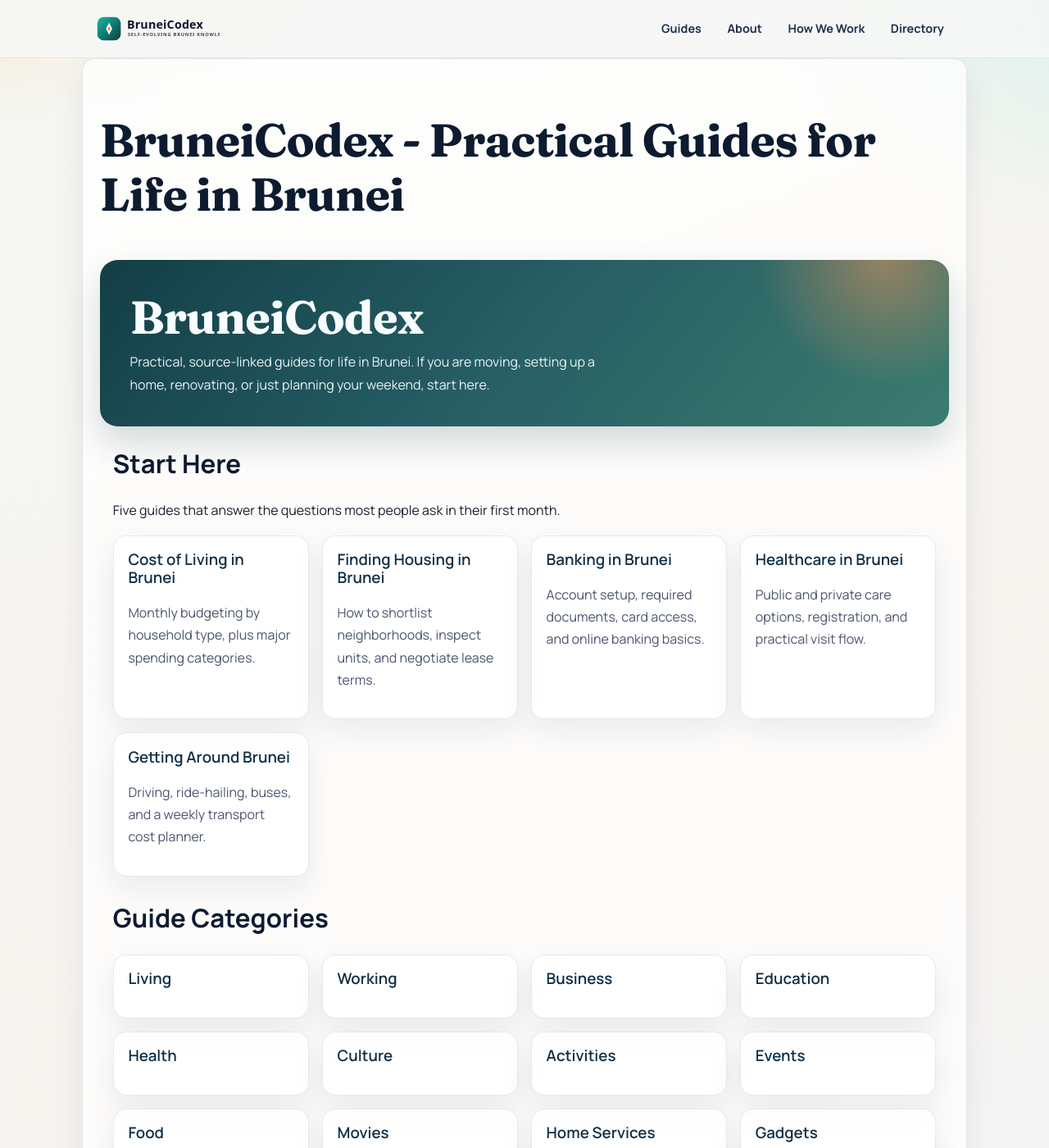
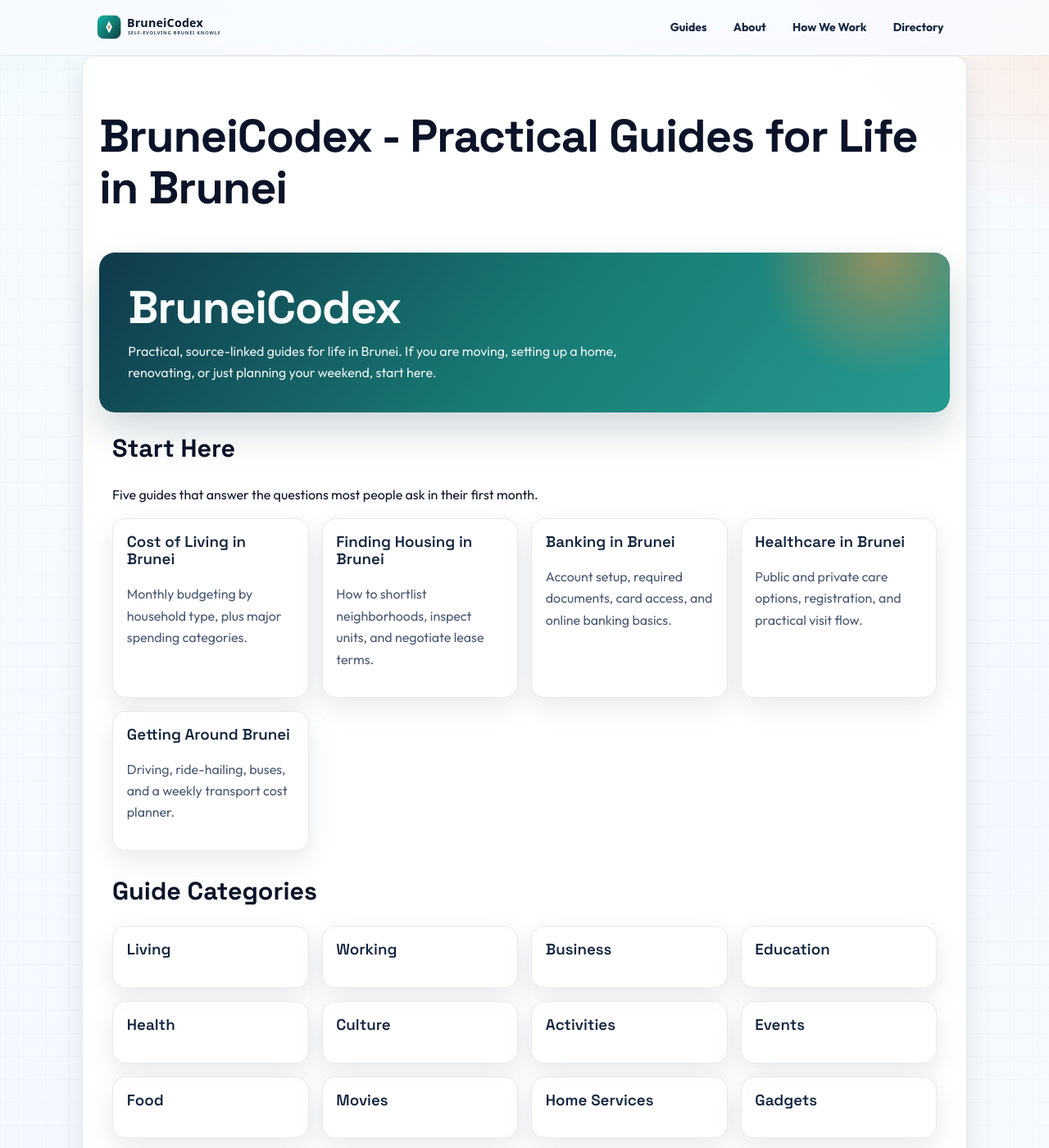
Before and after one commit to legendteddy/brunei-codex, a Jekyll site: the page built from index.md, in a window 1280 px wide and 1400 px high. Shown: the whole window at 82% size. Built offline with Jekyll 4.4.1, drawn with Linux system fonts in a browser that asks for light colours.

Commit message:
Refresh site design to modern BruneiCodex visual style

```diff
--- a/assets/css/site.css
+++ b/assets/css/site.css
@@ -1,19 +1,19 @@
-@import url("https://fonts.googleapis.com/css2?family=Manrope:wght@400;500;600;700;800&family=Fraunces:opsz,wght@9..144,600;9..144,700&display=swap");
+@import url("https://fonts.googleapis.com/css2?family=Outfit:wght@400;500;600;700;800&family=Space+Grotesk:wght@500;600;700&display=swap");
 
 :root {
-  --bg: #f8f8f2;
-  --ink: #1a1f2b;
-  --muted: #4b566d;
-  --line: #d8dbe5;
-  --surface: rgba(255, 255, 255, 0.72);
+  --bg: #f6fbff;
+  --ink: #0f172a;
+  --muted: #4a5b75;
+  --line: #d6e0ee;
+  --surface: rgba(255, 255, 255, 0.88);
   --surface-strong: #ffffff;
-  --brand-deep: #0f3d3e;
-  --brand: #176b64;
-  --brand-soft: #d7efe8;
-  --accent: #d56a3f;
-  --footer: #182637;
+  --brand-deep: #083344;
+  --brand: #0f766e;
+  --brand-soft: #ddf8f1;
+  --accent: #f97316;
+  --footer: #0b1220;
   --radius: 1rem;
-  --shadow: 0 14px 38px rgba(13, 24, 45, 0.08);
+  --shadow: 0 12px 34px rgba(8, 23, 43, 0.09);
 }
 
 *,
@@ -30,12 +30,12 @@ body {
 body {
   margin: 0;
   color: var(--ink);
-  font-family: "Manrope", "Avenir Next", "Segoe UI", sans-serif;
-  line-height: 1.7;
+  font-family: "Outfit", "Segoe UI", sans-serif;
+  line-height: 1.65;
   background:
-    radial-gradient(1200px 560px at -15% -10%, #f9dfc3 0%, transparent 60%),
-    radial-gradient(900px 500px at 115% 0%, #d7efe8 0%, transparent 58%),
-    linear-gradient(160deg, #f5f7f3 0%, #f7f3ef 65%, #f4f6f8 100%);
+    radial-gradient(900px 480px at -10% -8%, #dffaf5 0%, transparent 62%),
+    radial-gradient(760px 420px at 110% 2%, #fde9db 0%, transparent 58%),
+    linear-gradient(160deg, #f7fbff 0%, #f4f9ff 68%, #f7fafc 100%);
 }
 
 body::before {
@@ -43,9 +43,10 @@ body::before {
   position: fixed;
   inset: 0;
   z-index: -1;
-  opacity: 0.34;
-  background-image: radial-gradient(#cfd6e0 0.7px, transparent 0.7px);
-  background-size: 18px 18px;
+  opacity: 0.22;
+  background-image: linear-gradient(to right, rgba(45, 74, 110, 0.07) 1px, transparent 1px),
+    linear-gradient(to bottom, rgba(45, 74, 110, 0.07) 1px, transparent 1px);
+  background-size: 28px 28px;
   pointer-events: none;
 }
 
@@ -59,19 +60,19 @@ a {
 h1,
 h2,
 h3 {
-  color: #0d1b30;
-  line-height: 1.18;
+  color: #0b1328;
+  line-height: 1.14;
+  font-family: "Space Grotesk", "Outfit", sans-serif;
 }
 
 h1 {
-  font-family: "Fraunces", "Times New Roman", serif;
-  font-size: clamp(2rem, 4.4vw, 3.7rem);
-  letter-spacing: -0.015em;
+  font-size: clamp(2rem, 4.4vw, 3.5rem);
+  letter-spacing: -0.02em;
 }
 
 h2 {
   margin-top: 0;
-  font-size: clamp(1.35rem, 2.6vw, 1.95rem);
+  font-size: clamp(1.35rem, 2.6vw, 1.9rem);
 }
 
 .shell {
@@ -85,8 +86,8 @@ h2 {
   top: 0;
   z-index: 50;
   backdrop-filter: blur(12px);
-  background: color-mix(in srgb, #f7f8f7 80%, transparent);
-  border-bottom: 1px solid rgba(24, 43, 68, 0.08);
+  background: color-mix(in srgb, #f8fbff 84%, transparent);
+  border-bottom: 1px solid rgba(18, 38, 64, 0.08);
 }
 
 .nav-inner {
@@ -94,16 +95,19 @@ h2 {
   justify-content: space-between;
   align-items: center;
   gap: 1rem;
-  padding: 0.9rem 1rem;
+  padding: 0.85rem 1rem;
 }
 
 .brand {
-  color: #0e2038;
-  text-decoration: none;
-  font-size: 1.05rem;
-  font-weight: 800;
-  letter-spacing: 0.09em;
-  text-transform: uppercase;
+  display: inline-flex;
+  align-items: center;
+  gap: 0.5rem;
+}
+
+.brand-logo {
+  height: 38px;
+  width: auto;
+  display: block;
 }
 
 .nav-links {
@@ -113,46 +117,45 @@ h2 {
 }
 
 .nav-links a {
-  color: #20304b;
+  color: #15263f;
   text-decoration: none;
   font-weight: 700;
-  font-size: 0.9rem;
-  padding: 0.45rem 0.7rem;
+  font-size: 0.88rem;
+  padding: 0.45rem 0.72rem;
   border-radius: 999px;
   border: 1px solid transparent;
-  transition: border-color 0.22s ease, background-color 0.22s ease, transform 0.22s ease;
+  transition: border-color 0.2s ease, background-color 0.2s ease, transform 0.2s ease;
 }
 
 .nav-links a:hover {
-  border-color: rgba(26, 58, 86, 0.2);
-  background: rgba(255, 255, 255, 0.72);
+  border-color: rgba(23, 79, 102, 0.25);
+  background: rgba(255, 255, 255, 0.8);
   transform: translateY(-1px);
 }
 
 main {
-  animation: page-enter 0.62s ease-out;
+  animation: page-enter 0.56s ease-out;
 }
 
 .hero {
   position: relative;
   margin: 2.1rem auto 1.7rem;
-  padding: clamp(1.4rem, 3vw, 2.3rem);
-  color: #f7fbff;
-  border-radius: 1.35rem;
-  background:
-    linear-gradient(130deg, rgba(12, 56, 65, 0.97) 0%, rgba(26, 85, 92, 0.95) 48%, rgba(52, 118, 105, 0.96) 100%);
-  box-shadow: 0 20px 40px rgba(18, 49, 66, 0.18);
+  padding: clamp(1.35rem, 3vw, 2.2rem);
+  color: #f8fcff;
+  border-radius: 1.2rem;
+  background: linear-gradient(130deg, rgba(8, 51, 68, 0.97) 0%, rgba(15, 118, 110, 0.96) 52%, rgba(25, 148, 137, 0.94) 100%);
+  box-shadow: 0 22px 46px rgba(6, 38, 56, 0.18);
   overflow: hidden;
 }
 
 .hero::after {
   content: "";
   position: absolute;
-  width: 300px;
-  height: 300px;
-  top: -150px;
-  right: -70px;
-  background: radial-gradient(circle, rgba(235, 147, 90, 0.52) 0%, rgba(235, 147, 90, 0) 72%);
+  width: 290px;
+  height: 290px;
+  top: -140px;
+  right: -60px;
+  background: radial-gradient(circle, rgba(251, 146, 60, 0.5) 0%, rgba(251, 146, 60, 0) 72%);
   pointer-events: none;
 }
 
@@ -162,9 +165,9 @@ main {
 }
 
 .hero p {
-  max-width: 62ch;
+  max-width: 64ch;
   margin: 0;
-  color: rgba(245, 250, 255, 0.95);
+  color: rgba(241, 249, 255, 0.96);
 }
 
 .cards,
@@ -186,7 +189,7 @@ main {
 .guide-body,
 .page-section,
 .guide > section {
-  border: 1px solid rgba(35, 57, 82, 0.11);
+  border: 1px solid rgba(24, 55, 88, 0.1);
   background: var(--surface);
   backdrop-filter: blur(8px);
   border-radius: var(--radius);
@@ -195,15 +198,15 @@ main {
 
 .card,
 .guide-item {
-  padding: 1.1rem;
+  padding: 1.05rem;
   transition: transform 0.22s ease, box-shadow 0.22s ease, border-color 0.22s ease;
 }
 
 .card:hover,
 .guide-item:hover {
   transform: translateY(-4px);
-  border-color: rgba(40, 83, 102, 0.25);
-  box-shadow: 0 18px 35px rgba(14, 31, 56, 0.14);
+  border-color: rgba(16, 94, 96, 0.28);
+  box-shadow: 0 16px 34px rgba(10, 35, 61, 0.14);
 }
 
 .card h3,
@@ -213,7 +216,7 @@ main {
 
 .card h3 a,
 .guide-item h3 a {
-  color: #113047;
+  color: #12253f;
   text-decoration: none;
 }
 
@@ -224,19 +227,19 @@ main {
 
 .cards .card,
 .guide-list .guide-item {
-  animation: card-enter 0.55s ease both;
+  animation: card-enter 0.5s ease both;
 }
 
 .cards .card:nth-child(2),
-.guide-list .guide-item:nth-child(2) { animation-delay: 0.06s; }
+.guide-list .guide-item:nth-child(2) { animation-delay: 0.05s; }
 .cards .card:nth-child(3),
-.guide-list .guide-item:nth-child(3) { animation-delay: 0.12s; }
+.guide-list .guide-item:nth-child(3) { animation-delay: 0.1s; }
 .cards .card:nth-child(4),
-.guide-list .guide-item:nth-child(4) { animation-delay: 0.18s; }
+.guide-list .guide-item:nth-child(4) { animation-delay: 0.15s; }
 .cards .card:nth-child(5),
-.guide-list .guide-item:nth-child(5) { animation-delay: 0.24s; }
+.guide-list .guide-item:nth-child(5) { animation-delay: 0.2s; }
 .cards .card:nth-child(6),
-.guide-list .guide-item:nth-child(6) { animation-delay: 0.3s; }
+.guide-list .guide-item:nth-child(6) { animation-delay: 0.25s; }
 
 .guide {
   margin-top: 1.9rem;
@@ -247,7 +250,7 @@ main {
 .guide-body,
 .page-section,
 .guide > section {
-  padding: 1.2rem 1.3rem;
+  padding: 1.15rem 1.25rem;
   margin-bottom: 1rem;
 }
 
@@ -259,115 +262,8 @@ main {
   color: var(--brand);
   font-size: 0.75rem;
   font-weight: 800;
-  letter-spacing: 0.15em;
+  letter-spacing: 0.14em;
   text-transform: uppercase;
-}
-
-.meta {
-  color: #536276;
-}
-
-.quick-answer {
-  margin-top: 0.9rem;
-  background: linear-gradient(115deg, #f0f8f4 0%, #fff8f1 100%);
-  border: 1px solid #d7ebe3;
-  border-left: 4px solid var(--accent);
-  border-radius: 0.7rem;
-  padding: 0.85rem;
-}
-
-table {
-  width: 100%;
-  border-collapse: collapse;
-  margin-top: 0.4rem;
-  background: var(--surface-strong);
-  border-radius: 0.7rem;
-  overflow: hidden;
-}
-
-th,
-td {
-  border: 1px solid var(--line);
-  padding: 0.62rem;
-  vertical-align: top;
-}
-
-th {
-  background: #ecf6f3;
-  color: #174050;
-}
-
-.updated-note {
-  color: #5b667b;
-  font-size: 0.92rem;
-}
-
-.site-footer {
-  margin-top: 2.2rem;
-  background: linear-gradient(135deg, #1a2d42, #142133);
-  color: #d8e6ff;
-}
-
-.site-footer .shell {
-  padding: 1.2rem 1rem;
-}
-
-.site-footer a {
-  color: #bfdcff;
-  margin-right: 0.9rem;
-}
-
-@keyframes page-enter {
-  from {
-    opacity: 0;
-    transform: translateY(10px);
-  }
-  to {
-    opacity: 1;
-    transform: translateY(0);
-  }
-}
-
-@keyframes card-enter {
-  from {
-    opacity: 0;
-    transform: translateY(8px);
-  }
-  to {
-    opacity: 1;
-    transform: translateY(0);
-  }
-}
-
-@media (max-width: 780px) {
-  .nav-inner {
-    flex-direction: column;
-    align-items: flex-start;
-    gap: 0.65rem;
-  }
-
-  .hero {
-    border-radius: 1.05rem;
-  }
-}
-
-@media (prefers-reduced-motion: reduce) {
-  * {
-    animation: none !important;
-    transition: none !important;
-  }
-}
-
-.brand {
-  display: inline-flex;
-  align-items: center;
-  gap: 0.5rem;
-}
-
-.brand-logo {
-  height: 38px;
-  width: auto;
-  display: block;
 }
 
 .meta-row {
@@ -376,6 +272,10 @@ th {
   justify-content: space-between;
   align-items: center;
   gap: 0.75rem;
+}
+
+.meta {
+  color: #51647e;
 }
 
 .status-chips {
@@ -416,6 +316,51 @@ th {
   color: #8b2525;
 }
 
+.quick-answer {
+  margin-top: 0.9rem;
+  background: linear-gradient(115deg, #ecfffb 0%, #fff8f1 100%);
+  border: 1px solid #d5ede6;
+  border-left: 4px solid var(--accent);
+  border-radius: 0.72rem;
+  padding: 0.85rem;
+}
+
+table {
+  width: 100%;
+  border-collapse: collapse;
+  margin-top: 0.4rem;
+  background: var(--surface-strong);
+  border-radius: 0.7rem;
+  overflow: hidden;
+}
+
+th,
+td {
+  border: 1px solid var(--line);
+  padding: 0.62rem;
+  vertical-align: top;
+}
+
+th {
+  background: #e9f8f4;
+  color: #0f3e49;
+}
+
+.updated-note {
+  color: #556880;
+  font-size: 0.92rem;
+}
+
+.site-footer {
+  margin-top: 2.2rem;
+  background: linear-gradient(135deg, #0b1220, #111d34);
+  color: #d8e6ff;
+}
+
+.site-footer .shell {
+  padding: 1.2rem 1rem;
+}
+
 .footer-grid {
   display: flex;
   justify-content: space-between;
@@ -429,3 +374,49 @@ th {
   font-size: 0.92rem;
   color: #b9cbdf;
 }
+
+.site-footer a {
+  color: #c9e4ff;
+  margin-right: 0.9rem;
+}
+
+@keyframes page-enter {
+  from {
+    opacity: 0;
+    transform: translateY(8px);
+  }
+  to {
+    opacity: 1;
+    transform: translateY(0);
+  }
+}
+
+@keyframes card-enter {
+  from {
+    opacity: 0;
+    transform: translateY(6px);
+  }
+  to {
+    opacity: 1;
+    transform: translateY(0);
+  }
+}
+
+@media (max-width: 780px) {
+  .nav-inner {
+    flex-direction: column;
+    align-items: flex-start;
+    gap: 0.62rem;
+  }
+
+  .hero {
+    border-radius: 1rem;
+  }
+}
+
+@media (prefers-reduced-motion: reduce) {
+  * {
+    animation: none !important;
+    transition: none !important;
+  }
+}
```
